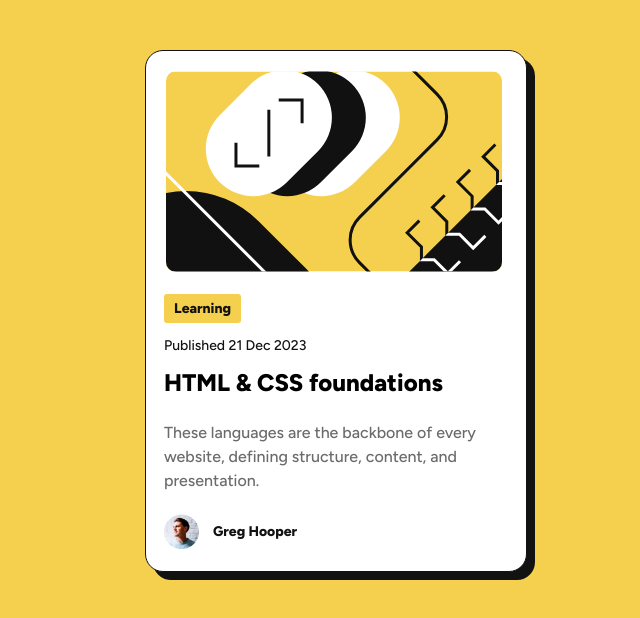
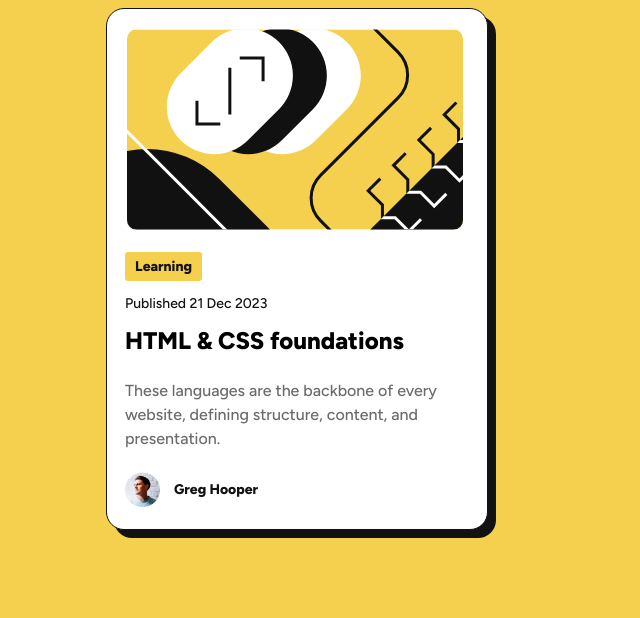
Before and after one commit to OlgaElKhayat/blog-preview-card, a plain HTML site: page index.html in a window 1280 px wide. Shown: the whole page, without its empty margins (343-983 px from the left). Drawn offline with Linux system fonts and the light colour scheme.

Commit message:
Update styles.css

```diff
--- a/styles.css
+++ b/styles.css
@@ -3,11 +3,14 @@ body {
   font-size: 16px;
   font-family: "Figtree", sans-serif;
   letter-spacing: 0px;
+
+  display: flex;
+  flex-direction: column;
+  align-items: center;
+  justify-content: center;
 }
 
 .preview-card {
-  margin-top: 50px;
-  margin-left: 480px;
   background-color: white;
   width: 380px;
   height: 520px;
```
